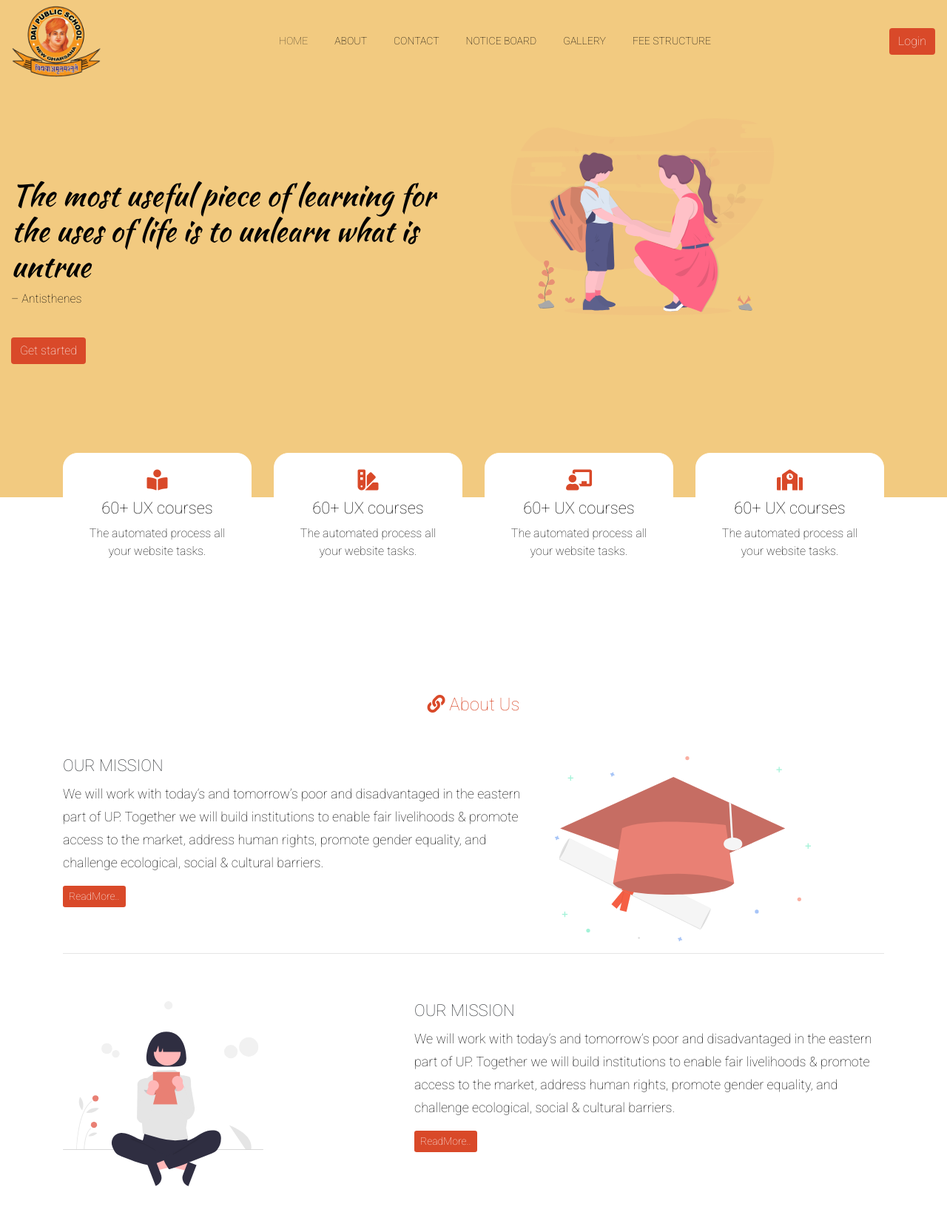
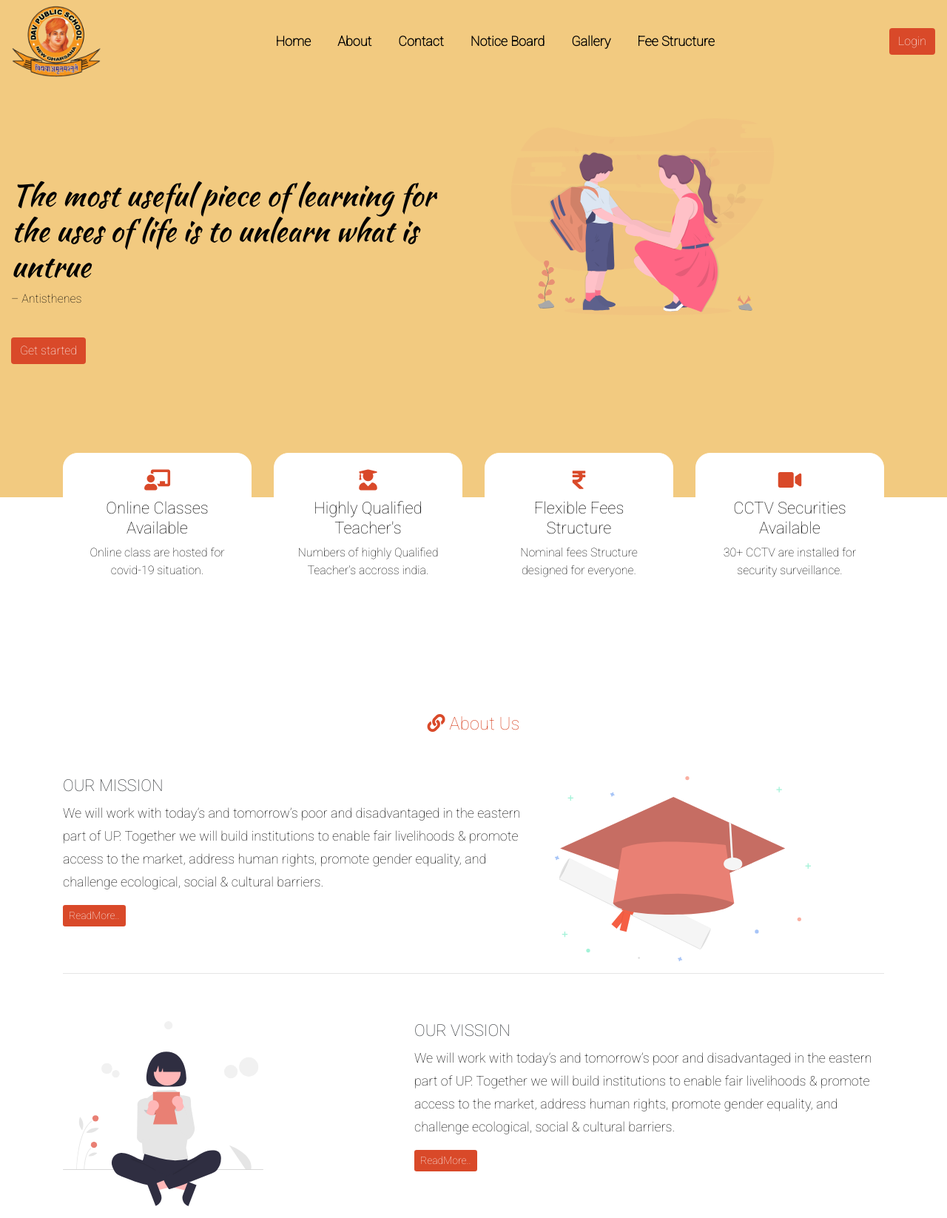
Before and after one commit to Dip20/school-template, a PHP site: page / in a window 1280 px wide. Shown: the top 1646 px of the page at 74% size. Run offline with PHP 8.4, Linux system fonts and the light colour scheme.

Commit message:
content updated

```diff
--- a/css/custom.css
+++ b/css/custom.css
@@ -61,7 +61,3 @@ html
 {
   background: #228190;
 }
-nav .active
-{
-  opacity: 0.7 !important;
-}
--- a/css/main.css
+++ b/css/main.css
@@ -1,5 +1,5 @@
 /* google font */
-/* @import url('https://fonts.googleapis.com/css2?family=Roboto:ital,wght@1,300&display=swap'); */
+
 @import url('https://fonts.googleapis.com/css2?family=Roboto:ital,wght@0,100;1,300&display=swap');
 @import url('https://fonts.googleapis.com/css2?family=Advent+Pro:wght@700&family=Kaushan+Script&display=swap');
 /* @import url('https://fonts.googleapis.com/css2?family=Open+Sans:ital,wght@0,300;0,600;1,300;1,800&display=swap'); */
@@ -9,24 +9,37 @@ body{
   font-family: 'Roboto', sans-serif;
 
 }
+a{
+  color: #000 !important;
+}
+a:visited{
+  color:#fff;
+}
 
-nav ul li
+/* nav ul li
 {
-  padding: 0 10px;
+
   text-transform: uppercase;
   color: black !important;
-}
-.navbar-nav li a
+
+} */
+.nav-item
 {
+ padding: 0 10px;
  color:#000 !important;
- font-weight: 200;
+ font-weight: 600 !important;
  font-family: 'Roboto', sans-serif;
- font-size: 14px!important;
+ font-size: 18px !important;
 
 }
+nav .active
+{
 
+  /* color: #D94929 !important; */
+}
 .nav-item a:hover
 {
+  color: #D94929 !important;
   opacity: 0.8;
 }
 
--- a/index.html
+++ b/index.html
@@ -21,11 +21,11 @@
    </head>
    <body>
       <!-- nav starts here -->
-      <nav class="navbar navbar-expand-lg navbar-light bg-custom" id="nav-bar">
+      <nav class="navbar navbar-expand-lg  bg-custom" id="nav-bar">
          <!-- <a class="brand text-decoration-none" href="index"> <i class="fas fa-graduation-cap rotate"></i>ABCD School</a> -->
          <img src="img/logo.png" class="image-fluid" alt="" width="120px">
          <button class="navbar-toggler" type="button" data-toggle="collapse" data-target="#navbarSupportedContent" aria-controls="navbarSupportedContent" aria-expanded="false" aria-label="Toggle navigation">
-         <i class="fa fa-bars text-white"></i>
+         <i class="fa fa-bars orange"></i>
          </button>
          <div class="collapse navbar-collapse" id="navbarSupportedContent">
             <ul class="navbar-nav mx-auto">
@@ -76,36 +76,36 @@
                <div class="col-lg-3 col-md-6 col-sm-12 text-center mb-3">
                   <div class="card border-white  radious fc">
                      <div class="card-body">
-                        <h3><i class="fas fa-book-reader icon-c"></i></h3>
-                        <h3 class="size-22"> 60+ UX courses</h3>
-                        <p class="black">The automated process all your website tasks.</p>
+                        <h3><i class="fas fa-chalkboard-teacher icon-c"></i></h3>
+                        <h3 class="size-22"> Online Classes Available</h3>
+                        <p class="black">Online class are hosted for covid-19 situation.</p>
                      </div>
                   </div>
                </div>
                <div class="col-lg-3 col-md-6 col-sm-12 text-center mb-3">
                   <div class="card border-white  radious fc">
                      <div class="card-body">
-                        <h3><i class="fas fa-swatchbook icon-c"></i></h3>
-                        <h3 class="size-22"> 60+ UX courses</h3>
-                        <p class="black">The automated process all your website tasks.</p>
+                        <h3><i class="fas fa-user-graduate icon-c"></i></h3>
+                        <h3 class="size-22"> Highly Qualified Teacher's</h3>
+                        <p class="black">Numbers of highly Qualified Teacher's accross india.</p>
                      </div>
                   </div>
                </div>
                <div class="col-lg-3 col-md-6 col-sm-12 text-center mb-3">
                   <div class="card border-white  radious fc">
                      <div class="card-body">
-                        <h3><i class="fas fa-chalkboard-teacher icon-c"></i></h3>
-                        <h3 class="size-22"> 60+ UX courses</h3>
-                        <p class="black">The automated process all your website tasks.</p>
+                        <h3><i class="fas fa-rupee-sign icon-c"></i></h3>
+                        <h3 class="size-22"> Flexible Fees Structure</h3>
+                        <p class="black">Nominal fees Structure designed for everyone.</p>
                      </div>
                   </div>
                </div>
                <div class="col-lg-3 col-md-6 col-sm-12 text-center mb-3">
                   <div class="card border-white  radious fc">
                      <div class="card-body">
-                        <h3><i class="fas fa-school icon-c"></i></h3>
-                        <h3 class="size-22"> 60+ UX courses</h3>
-                        <p class="black">The automated process all your website tasks.</p>
+                        <h3><i class="fas fa-video icon-c"></i></h3>
+                        <h3 class="size-22"> CCTV Securities Available</h3>
+                        <p class="black">30+ CCTV are installed for security surveillance.</p>
                      </div>
                   </div>
                </div>
@@ -139,7 +139,7 @@
             <br><br>
             <div class="row featurette">
                <div class="col-md-7 order-md-2">
-                 <h2 class="text-left size-22">OUR MISSION </h2>
+                 <h2 class="text-left size-22">OUR VISSION </h2>
                  <p class="size-18 text-left black about_p_height">We will work with today’s and tomorrow’s poor and disadvantaged in the eastern part of UP. Together we will build institutions to enable fair livelihoods & promote access to the market, address human rights, promote gender equality, and challenge ecological, social & cultural barriers.
                       <br>
                       <button  class=" btn btn-outline-light btn-sm mt-3">ReadMore..</button>
```
